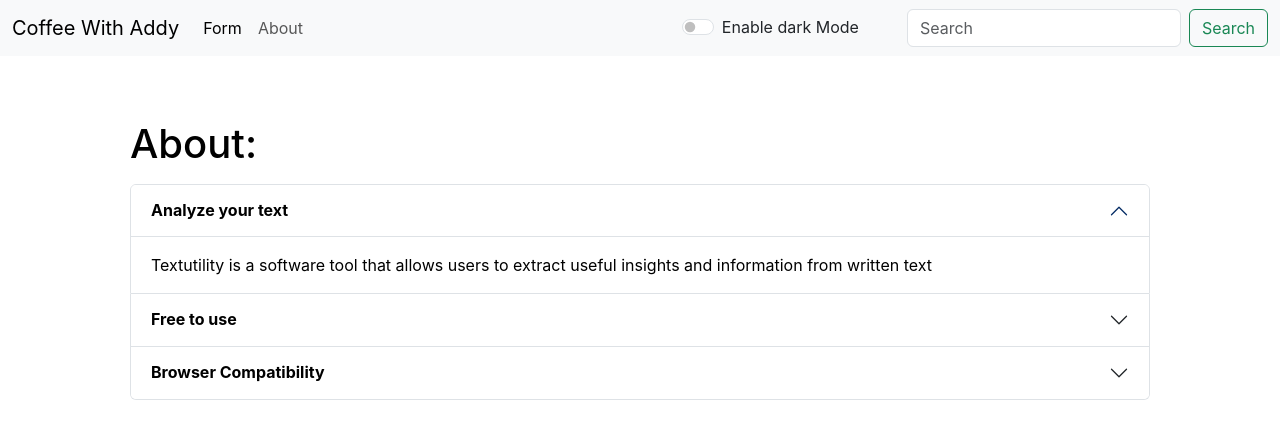
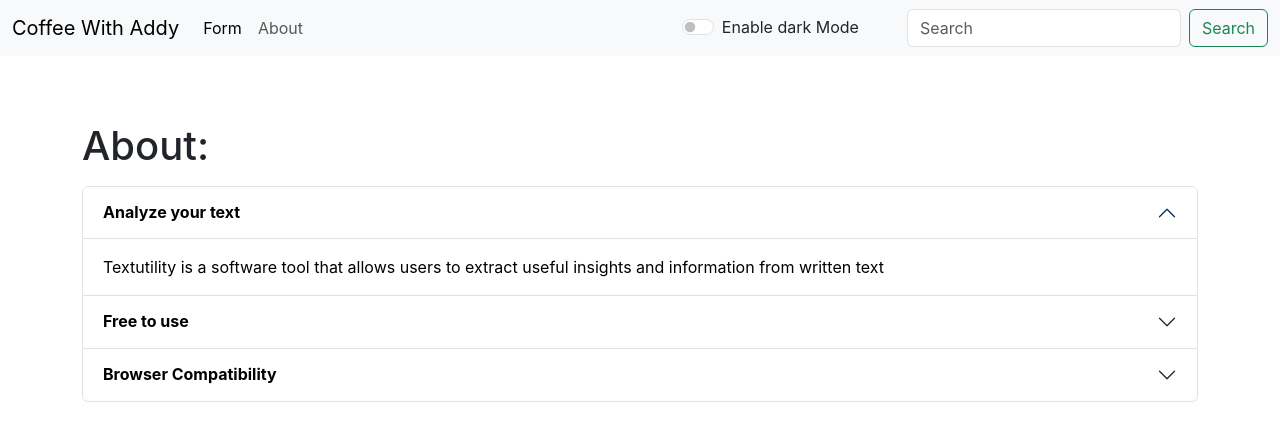
Before and after one commit to AdityaGupta-03/reactBasic, a React (Create React App) app: page /about in a window 1280 px wide. Shown: the top 440 px of the page. Built offline with nearby package versions, Linux system fonts and the light colour scheme.

Commit message:
Handling CLS

```diff
--- a/src/components/About.jsx
+++ b/src/components/About.jsx
@@ -28,12 +28,12 @@ export default function About(props) {
 
     let myStyle = {
         color : props.mode === "dark" ? "white" : "black",
-        backgroundColor: props.mode === "dark" ? "rgb(36 26 66)" : "white",
+        backgroundColor: props.mode === "dark" ? "rgb(158 39 152)" : "white",
         border: " " + props.mode === "dark"? "1px solid white" : ""
     }
 
     return (
-        <div className="accordion px-5 py-5" id="accordionExample" style={myStyle}>
+        <div className="accordion" id="accordionExample" style={{backgroundColor: props.mode === "dark" ? "rgb(36 26 66)" : "white",}}>
             <h1 className='my-3'>About: </h1>
             <div className="accordion-item" style={myStyle}>
                 <h2 className="accordion-header">
--- a/src/components/Alert.jsx
+++ b/src/components/Alert.jsx
@@ -7,9 +7,12 @@ export default function Alert(props) {
     }
 
     return (
-        // Only if alert is not null then only show the component.
-        props.alert && <div class={`alert alert-${props.alert.type}`} role="alert">
+    // Height is given in order to remove the CLS shift when alert is shown, therefore already we fixed the alert with some height
+    <div style={{height:"50px"}}>
+        {/* // Only if alert is not null then only show the component. */}
+        {props.alert && <div class={`alert alert-${props.alert.type}`} role="alert">
             <a href="/" class="alert-link">{toCapitalize(props.alert.type === "secondary" ? "please" : props.alert.type)}</a>: {props.alert.msg}
-        </div>
+        </div>}
+    </div>
     )
 }
```
